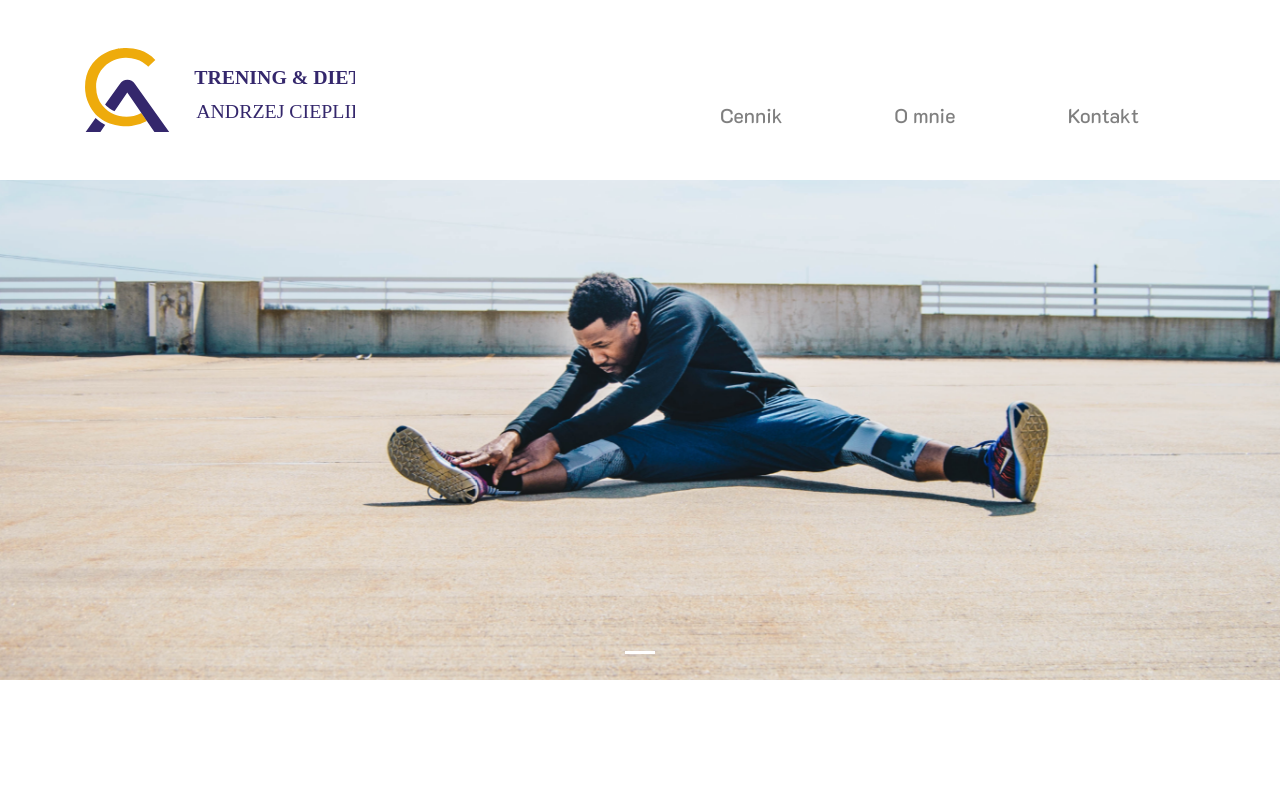
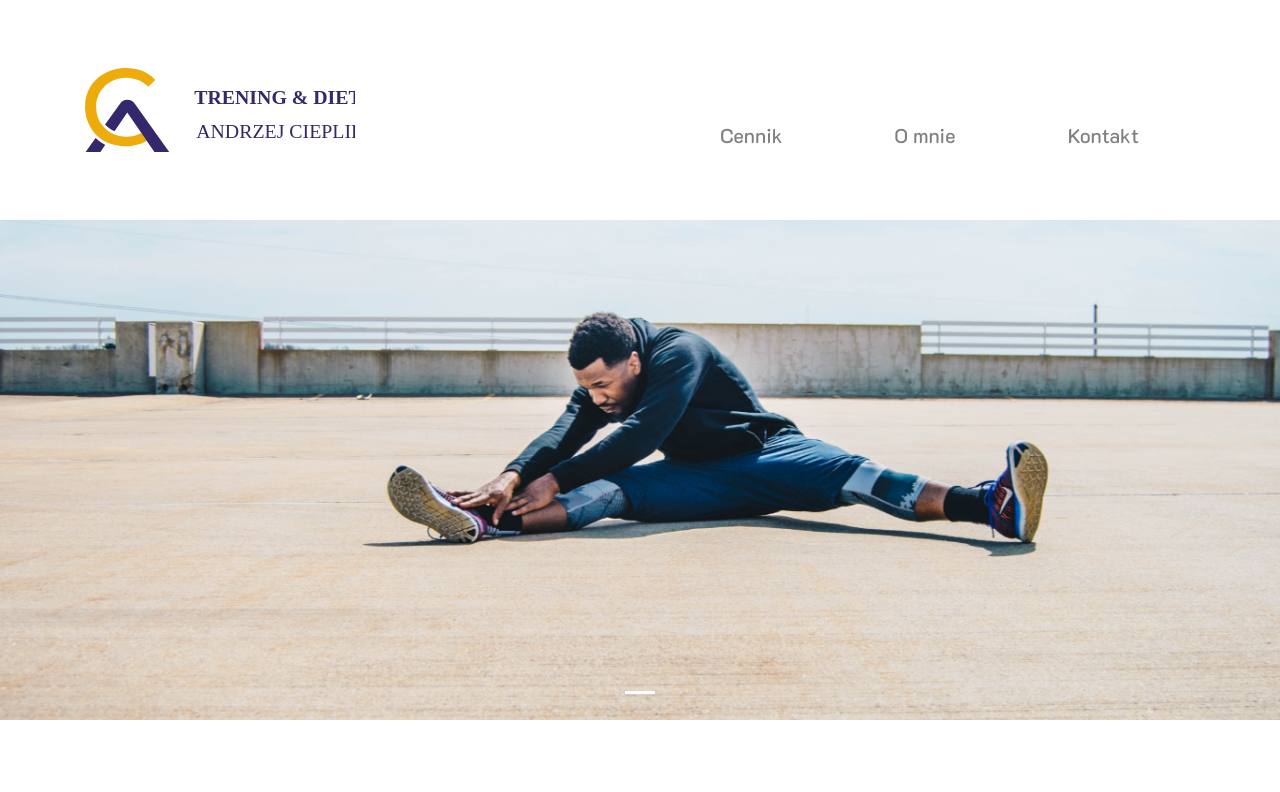
Before and after one commit to ronek22/personal-trainer-website, a plain HTML site: page index.html in a window 1280 px wide. Shown: the top 792 px of the page. Drawn offline with nearby package versions, Linux system fonts and the light colour scheme.

Commit message:
Remove sticky navbar

```diff
--- a/css/main.css
+++ b/css/main.css
@@ -18,18 +18,24 @@ strong {
     margin-left: 40px;
 }
 
-.bg-white {
-    height: 180px;
+.navbar {
+    height: 220px;
     background-color: white !important;
+    -webkit-transition:height 0.2s ease;
+    -moz-transition:height 0.2s ease;
+    -o-transition:height 0.2s ease;
+    transition:height 0.2s ease;
 }
+
 
 #my-nav {
     font-family: 'K2D', sans-serif;
     font-size: 20px;
     font-weight: 500;
     color: #707070;
-    padding-top: 50px;
+    padding-top:50px;
 }
+
 
 
 .row.row-grid [class*="col-"]+[class*="col-"] {
@@ -54,9 +60,6 @@ strong {
     }
 }
 
-#carouselSlider {
-    margin-top: 180px;
-}
 
 .carousel-item {
     min-height: 500px;
--- a/index.html
+++ b/index.html
@@ -9,10 +9,11 @@
         integrity="sha384-Gn5384xqQ1aoWXA+058RXPxPg6fy4IWvTNh0E263XmFcJlSAwiGgFAW/dAiS6JXm" crossorigin="anonymous">
     <link rel="stylesheet" href="css/main.css">
     <title>Andrzej Cieplik - trener personalny</title>
+
 </head>
 
 <body>
-    <nav class="navbar navbar-expand-lg navbar-light bg-white fixed-top">
+    <nav class="navbar navbar-expand-lg navbar-light">
         <div class="container">
             <a class="navbar-brand">
                 <img src="img/logo.svg" alt="" width="270">
@@ -174,6 +175,7 @@
         integrity="sha384-JZR6Spejh4U02d8jOt6vLEHfe/JQGiRRSQQxSfFWpi1MquVdAyjUar5+76PVCmYl"
         crossorigin="anonymous"></script>
     <script src="js/main.js"></script>
+
 </body>
 
 </html>
```
Also changed, not shown: js/main.js (+33 -0 lines).
